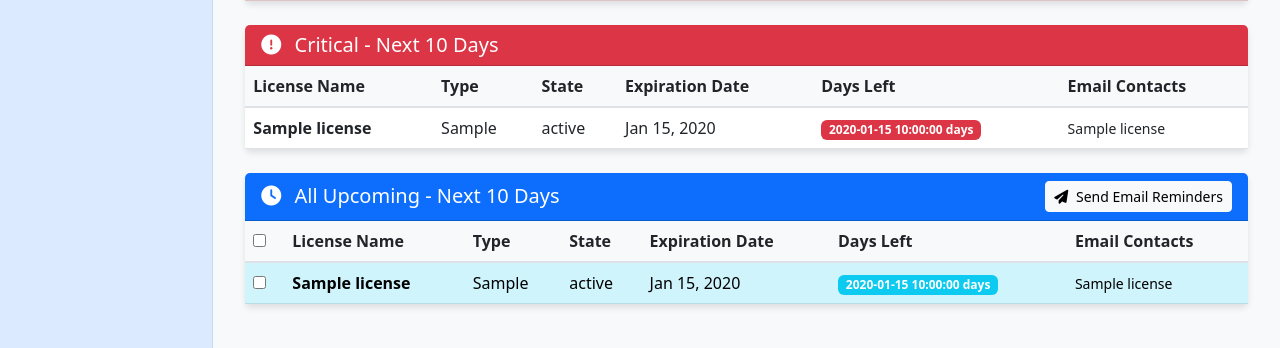
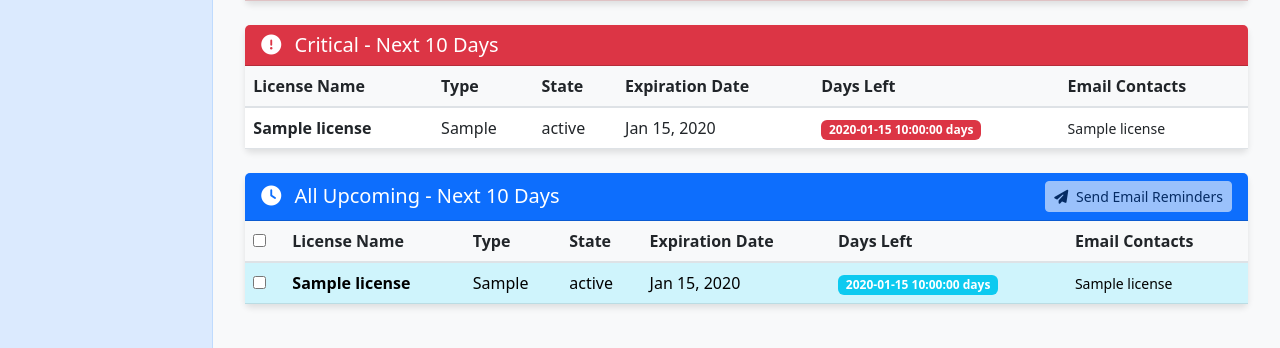
Before and after one commit to MSMM-AITools/msmmai-website, a Flask app: template AI Tools/LicenseReminderTool-main/templates/dashboard.html in a window 1280 px wide. Shown: the part 634-982 px from the top of the page. Run offline with Flask 3, Linux system fonts and the light colour scheme; the template is opened without the code that fills it: most values are stand-ins (such as "Sample title", 1, 10 or a date in 2020); parts of the project's set-up code (start-up, migrations or seed data) failed here and were passed over; some libraries are stand-ins or nearby versions.

Commit message:
Disable Email Reminder Button

```diff
--- a/AI Tools/LicenseReminderTool-main/templates/dashboard.html
+++ b/AI Tools/LicenseReminderTool-main/templates/dashboard.html
@@ -308,7 +308,7 @@
                         <i class="fas fa-clock me-2"></i>
                         All Upcoming - Next {{ filter_upcoming }} Days
                     </h5>
-                    <button class="btn btn-light btn-sm" onclick="sendReminders()">
+                    <button class="btn btn-light btn-sm" disabled style="opacity: 0.6; cursor: not-allowed;">
                         <i class="fas fa-paper-plane me-1"></i>
                         Send Email Reminders
                     </button>
```
